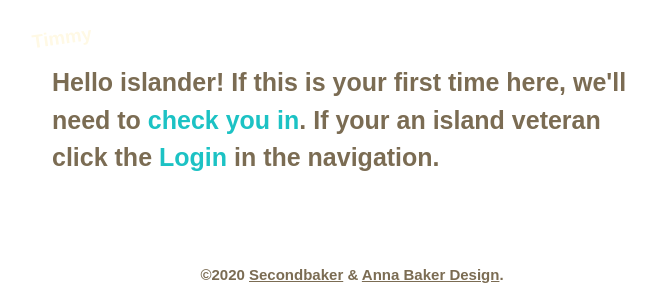
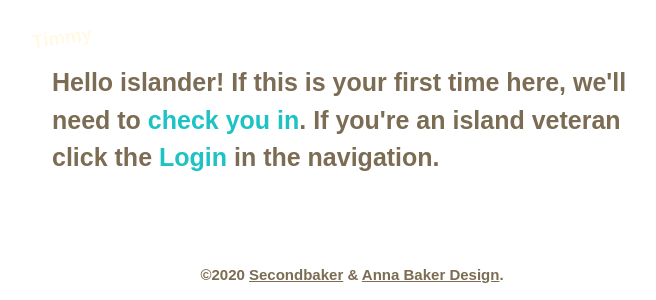
Before and after one commit to Secondbaker/AnimalCrossingTracker, a Rails app: page / in a window 1280 px wide. Shown: the part 206-506 px from the top of the page, without its empty margins (288-944 px from the left). Run offline with Rails 7, Linux system fonts and the light colour scheme; style sheets or scripts are compiled from the project's sources; parts of the project's set-up code (start-up, migrations or seed data) failed here and were passed over; some web fonts are replaced.

Commit message:
typo fix

```diff
--- a/app/views/welcome/index.html.erb
+++ b/app/views/welcome/index.html.erb
@@ -11,7 +11,7 @@
 
 <div class="speech-bubble">
 	<div class="speaker">Timmy</div>
-	<p>Hello islander! If this is your first time here, we'll need to <span>check you in</span>. If your an island veteran click the <span>Login</span> in the navigation.</p>
+	<p>Hello islander! If this is your first time here, we'll need to <span>check you in</span>. If you're an island veteran click the <span>Login</span> in the navigation.</p>
 </div>
 
 </body>
```
